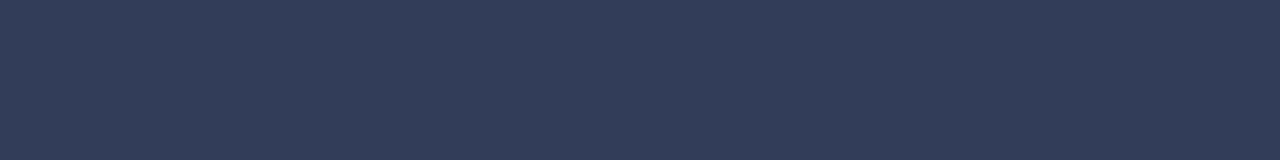
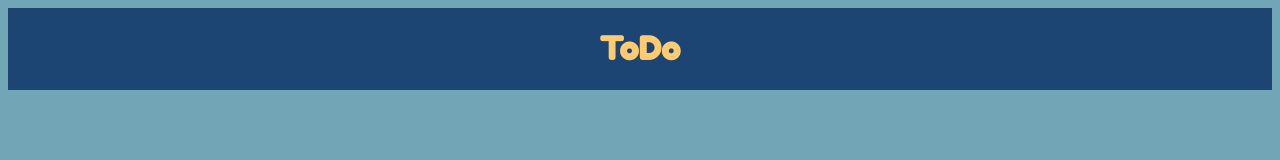
Before and after one commit to ghidalgo93/todo, a website built with webpack: page dist/index.html in a window 1280 px wide. Built offline with nearby package versions, Linux system fonts and the light colour scheme.

Commit message:
start display controller

```diff
--- /dev/null
+++ b/src/domController.js
@@ -0,0 +1,46 @@
+// dom controller module
+
+const domController = (() => {
+  const pageInit = () => {
+    // variable to hold current project;
+
+    const app = document.getElementById("app");
+    // header
+    const header = document.createElement("header");
+    const pageTitle = document.createElement("h1");
+    pageTitle.textContent = "ToDo";
+    header.appendChild(pageTitle);
+    // content <div flex>
+    const content = document.createElement("div");
+    content.id = "content";
+    // projectsSidebar
+    const projectsSidebar = document.createElement("ul");
+    projectsSidebar.id = "projects-sidebar";
+    // projects
+    const projects = document.createElement("ul");
+    projects.id = "projects";
+    // addProjectsForm <form>
+    const projectForm = document.createElement("form");
+    projectForm.id = "project-form";
+    projectsSidebar.appendChild(projects);
+    projectsSidebar.appendChild(projectForm);
+    // todosDisplay <div flex col>
+    const todosDisplay = document.createElement("div");
+    todosDisplay.id = "todos-display";
+    // +todo <li>
+    // addTodoForm <form>
+    // todos <ul> data=projectName
+    //
+    content.appendChild(projectsSidebar);
+    content.appendChild(todosDisplay);
+    app.appendChild(header);
+    app.appendChild(content);
+  };
+  const renderPage = (projectsArray, project) => {};
+  const renderProjects = (projectsArray) => {};
+  const renderTodos = (project) => {};
+
+  return { pageInit };
+})();
+
+export default domController;
--- a/src/index.js
+++ b/src/index.js
@@ -1 +1,6 @@
+import domController from "./domController.js";
 import "./styles.css";
+
+const app = (() => {
+  domController.pageInit();
+})();
--- a/src/styles.css
+++ b/src/styles.css
@@ -1,4 +1,15 @@
-html,
 body {
-  background-color: #323d59;
+  background-color: #72a5b6;
 }
+
+header {
+  display: flex;
+  justify-content: center;
+  background-color: #1d4574;
+  color: #fecb73;
+  font-family: "Fredoka One", cursive;
+}
+
+#content {
+  display: flex;
+}
```
Also changed, not shown: dist/index.html, src/displayController.js (deleted).
